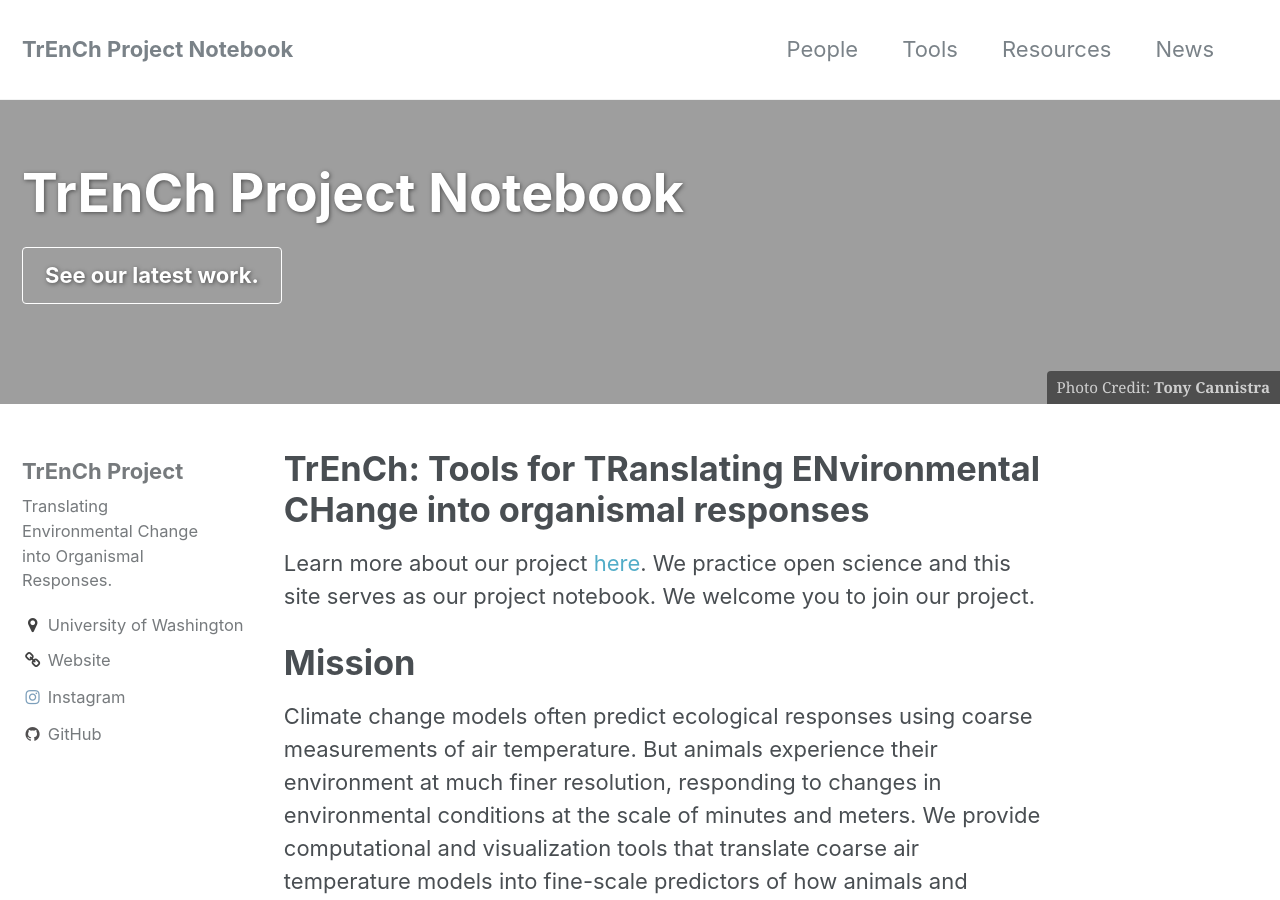
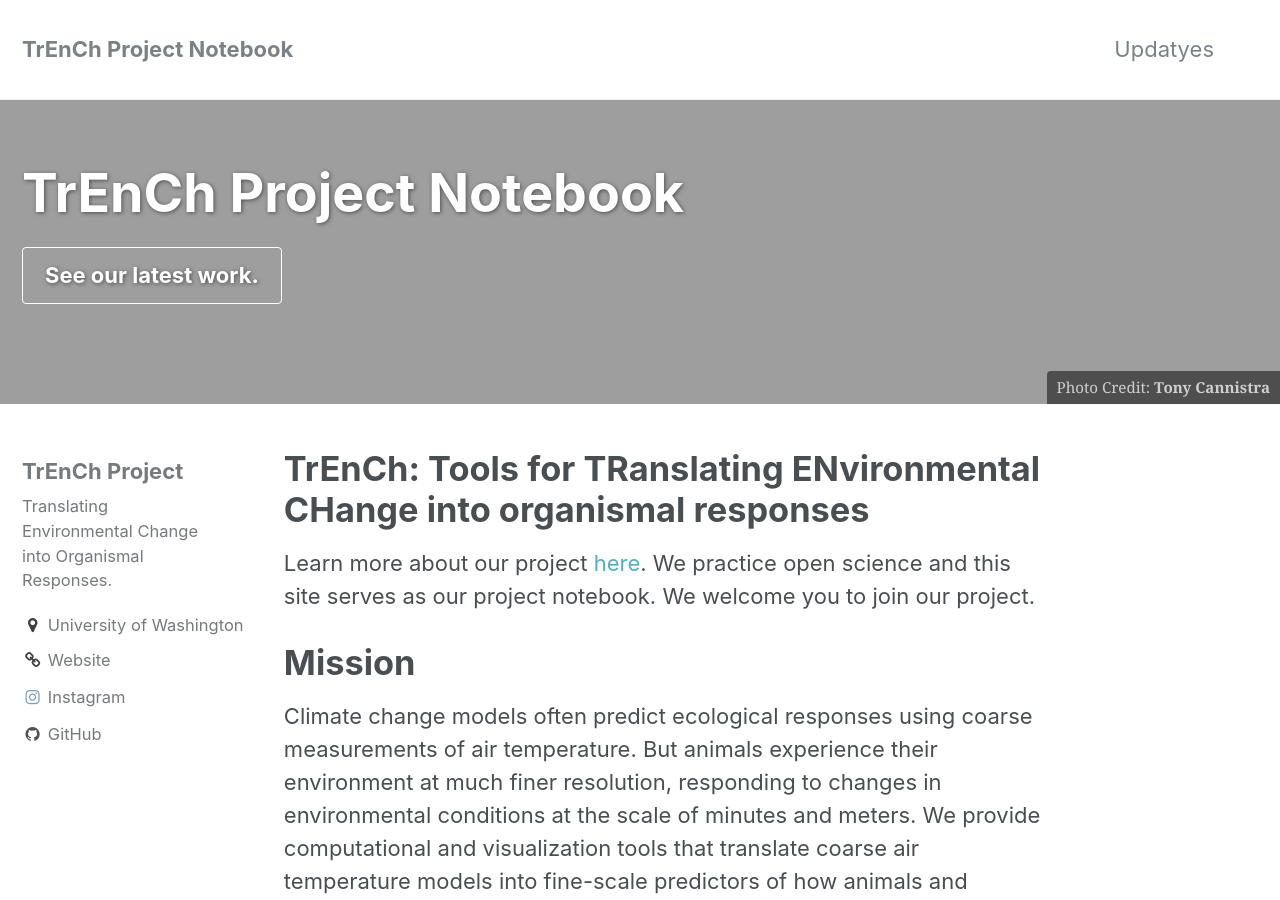
Before and after one commit to trenchproject/trenchproject.github.io, a Jekyll site: the page built from index.md, in a window 1280 px wide and 900 px high. Built offline with Jekyll 4.4.1, drawn with Linux system fonts in a browser that asks for light colours.

Commit message:
Update navigation.yml

```diff
--- a/_data/navigation.yml
+++ b/_data/navigation.yml
@@ -1,10 +1,4 @@
 # main links
 main:
-  - title: "People"
-    url: /people
-  - title: "Tools"
-    url: /tools
-  - title: "Resources"
-    url: "/resources"
-  - title: "News"
-    url: /news
+  - title: "Updatyes"
+    url: /updates
```
